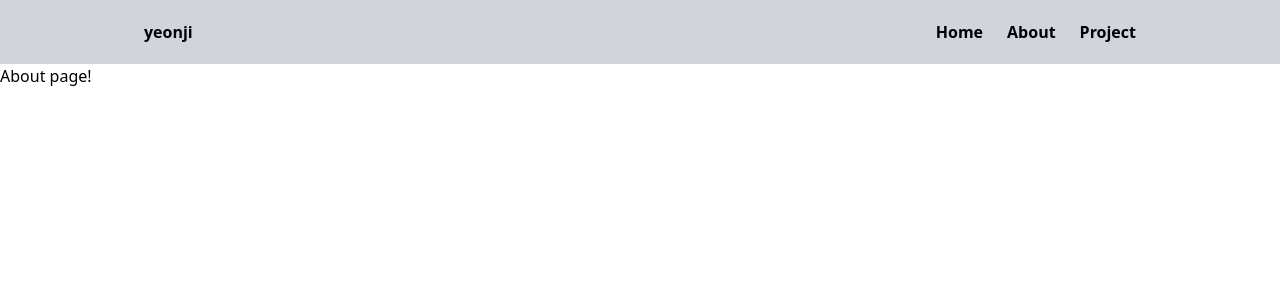
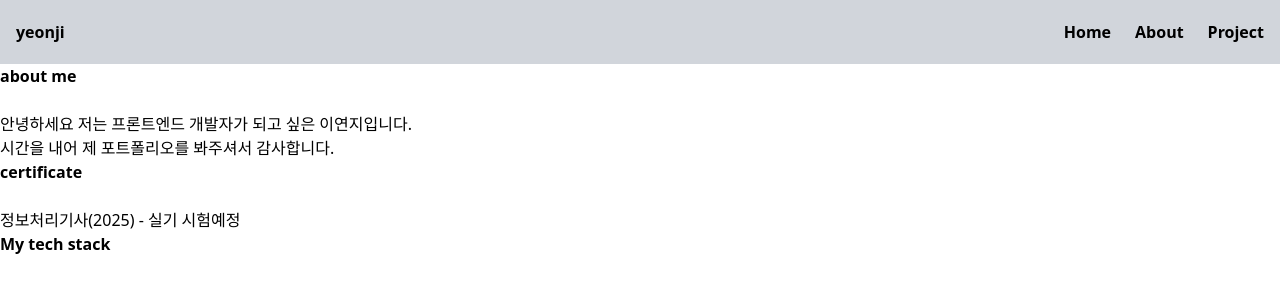
Before and after one commit to lee-yeon-ji/yeonji_portfolio, a React (Create React App) app: page /about in a window 1280 px wide. Shown: the top 300 px of the page. Built offline with nearby package versions, Linux system fonts and the light colour scheme.

Commit message:
project page about

```diff
--- a/src/components/Header.css
+++ /dev/null
@@ -1,4 +0,0 @@
-.nav{
-    display: flex;
-    justify-content: space-between;
-}
--- a/src/components/Header.jsx
+++ b/src/components/Header.jsx
@@ -16,7 +16,7 @@ export default function Header() {
 
     return (
         <div className="sticky top-0 bg-gray-300 position-fixed w-full left-0 rigth-0 z-999  ">
-            <header className="max-w-5xl mx-auto">
+            <header className="max-w-7xl mx-auto">
                 <div className="flex justify-between items-center w-full h-16 font-bold text-base px-4">
                     <Link to='/'>yeonji</Link>
                     <nav className="items-center space-x-6 hidden sm:flex">
--- a/src/components/ProjectButton.jsx
+++ /dev/null
@@ -1,10 +0,0 @@
-
-export default  function ProjectButton(text) {
-    return (
-        <>
-            <button className="rounded-full px-5 py-2 transition max-sm:w-full max-sm:text-xs bg-superLightGray text-mainColorBlack font-bold hover:bg-superLightGray hover:text-mainColorBlack">
-                ${text}
-            </button>
-        </>
-    );
-};
--- a/src/pages/About.jsx
+++ b/src/pages/About.jsx
@@ -1,7 +1,35 @@
+import { motion, AnimatePresence } from "framer-motion";
+
 export default function About() {
     return (
-        <div>
-            About page!
+        <div className="opacity-1">
+            <div>
+                <div className="font-bold">about me</div>
+                <div className="pt-6">
+                    안녕하세요 저는 프론트엔드 개발자가 되고 싶은 이연지입니다.<br/> 시간을 내어 제 포트폴리오를 봐주셔서 감사합니다.
+                </div>
+            </div>
+
+            <div>
+                <div className="font-bold">certificate</div>
+                <div className="pt-6">
+                    정보처리기사(2025) - 실기 시험예정
+                </div>
+            </div>
+            <div>
+                <div className="font-bold">My tech stack</div>
+                <div className="pt-6">
+                    <ul>
+                        <li>
+
+                        </li>
+
+                        <li></li>
+                    </ul>
+
+                </div>
+            </div>
+
         </div>
     );
 };
--- a/src/pages/Project.jsx
+++ b/src/pages/Project.jsx
@@ -18,16 +18,12 @@ export default function Project() {
     //filter 상태
     const [filter, setFilter] = useState("ALL");
 
-    //filter를 이용한 필터된 프로젝트
+    //filter 메서드를 이용해 같은 category 끼리 필터된 projects
     const filteredProjects = filter === 'ALL' ? projects : projects.filter((p) => p.category === filter);
 
-
-    const ProjectButton = ({name}) => {
+    //Project 안에 있는 Category 버튼 컴포넌트
+    const CategoryButton = ({name}) => {
         const isActive = filter === name;
-        console.log("name" , name)
-        console.log("isActive", isActive)
-        console.log("filter", filter)
-
 
         return (
             <button onClick={() => setFilter(name)}
@@ -55,8 +51,8 @@ export default function Project() {
         );
     };
     return (
-        <div className="max-w-full mx-auto px-4 sm:px-6 lg:px-8">
 
+        <div className="max-w-7xl mx-auto px-4 sm:px-6 lg:px-8">
 
             <div className="">
                 <h2 className="my-8 text-4xl md:text-5xl leading-10 text-center font-bold	sm:leading-12 lg:text-6xl">My Most<br/> Recent Project</h2>
@@ -65,10 +61,10 @@ export default function Project() {
             {/*필터 버튼*/}
             <div className="flex justify-center">
                 <div className=" w-fit flex gap-2 items-center justify-center rounded-full px-4 py-3 bg-gray-300 max-sm:w-full">
-                    <ProjectButton name={"ALL"}/>
-                    <ProjectButton name={"JS"} />
-                    <ProjectButton name={"REACT"}/>
-                    <ProjectButton name={"PUBLISHING"}/>
+                    <CategoryButton name={"ALL"}/>
+                    <CategoryButton name={"JS"} />
+                    <CategoryButton name={"REACT"}/>
+                    <CategoryButton name={"PUBLISHING"}/>
                 </div>
             </div>
 
```
